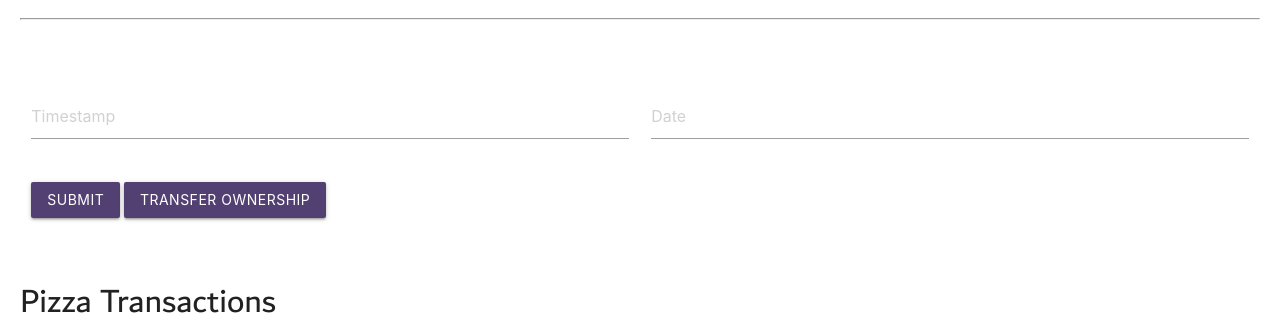
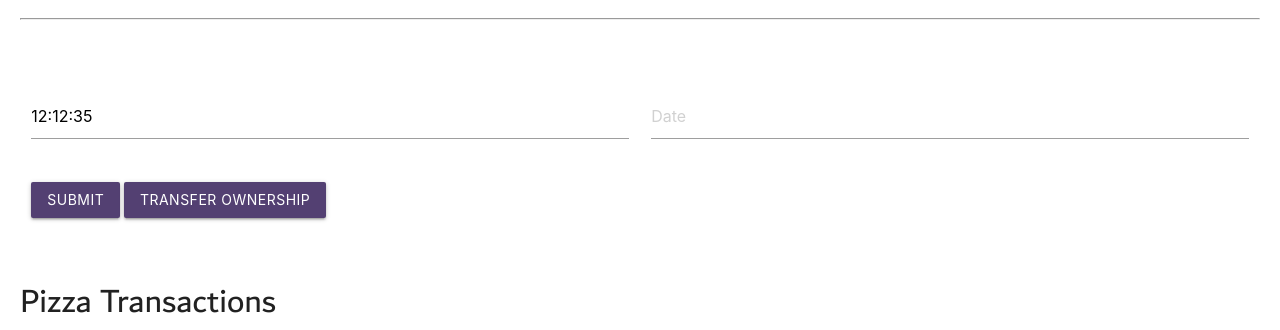
Before and after one commit to AlexAlBasosi/pizza-on-the-blockchain, a Flask app: page /factory in a window 1280 px wide. Shown: the part 210-540 px from the top of the page. Run offline with Flask 2, Linux system fonts and the light colour scheme; data that the repository does not hold is empty; some libraries are stand-ins or nearby versions.

Commit message:
Update factory.html

```diff
--- a/templates/factory.html
+++ b/templates/factory.html
@@ -71,5 +71,5 @@
   var m = d.getMinutes(); // =>  30
   var s = d.getSeconds(); // => 51
   var timeStr = h+":"+m+":"+s
-  document.GetElementByName("timestamp").value = timeStr;
+  document.getElementsByName("timestamp")[0].value = timeStr;
 </script>
```
